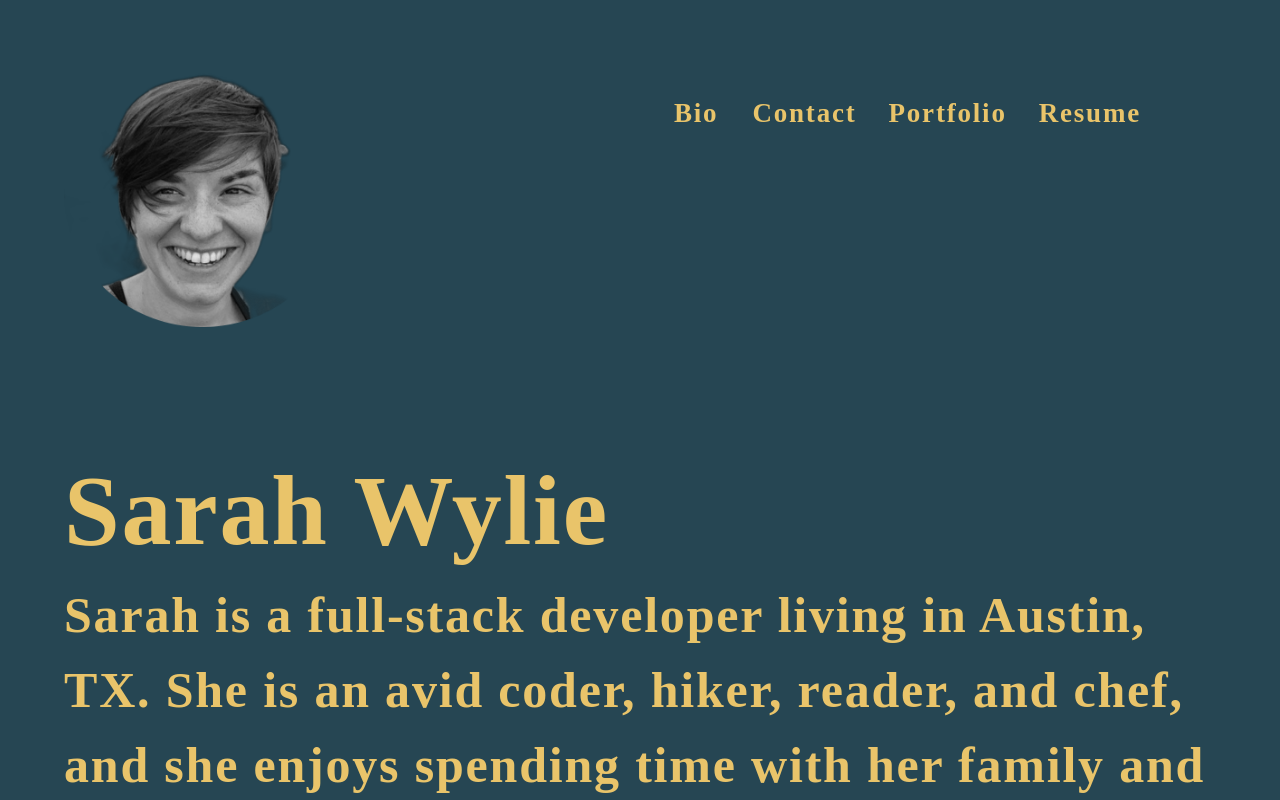
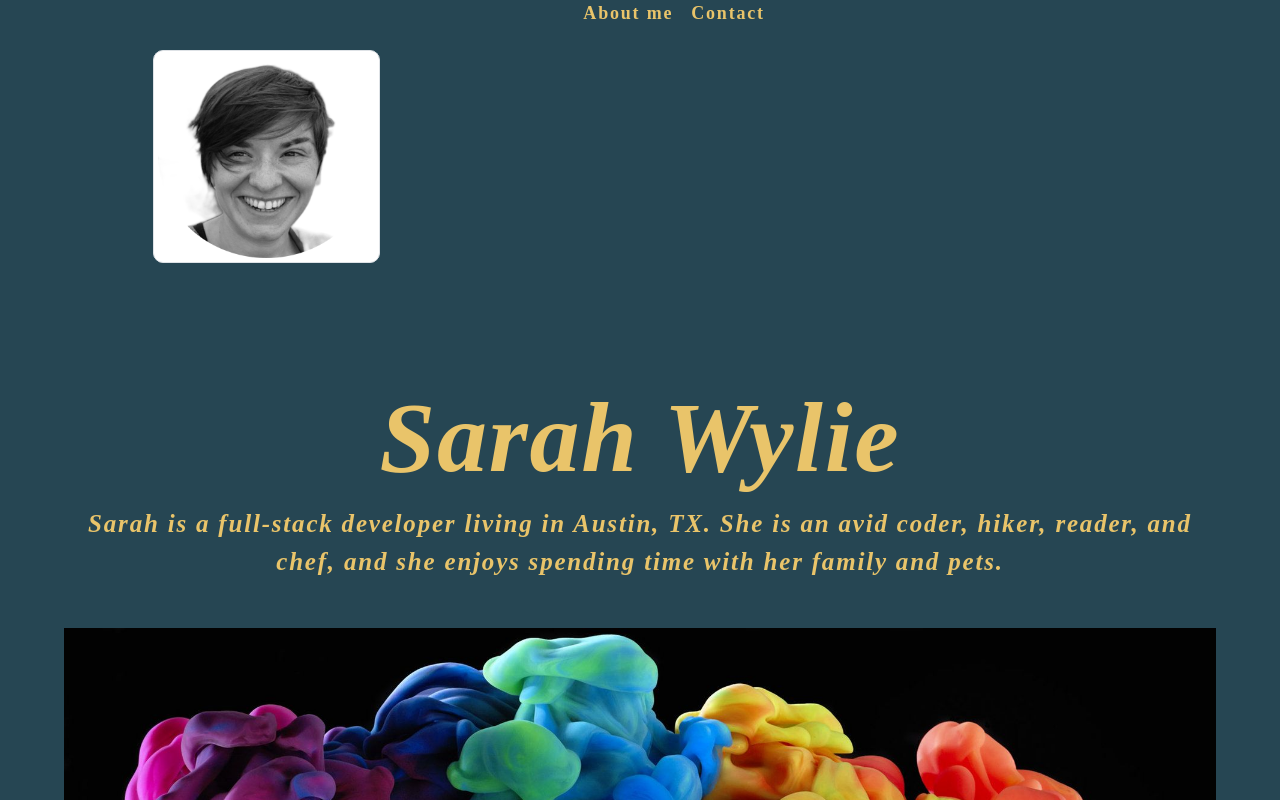
Before and after one commit to sarahwylie/hello-wylie, a React (Create React App) app: page / in a window 1280 px wide. Shown: the top 800 px of the page. Built offline with nearby package versions, Linux system fonts and the light colour scheme.

Commit message:
playing around with functionality

```diff
--- a/public/index.html
+++ b/public/index.html
@@ -24,6 +24,12 @@
       work correctly both with client-side routing and a non-root public URL.
       Learn how to configure a non-root public URL by running `npm run build`.
     -->
+    <link
+      rel="stylesheet"
+      href="https://stackpath.bootstrapcdn.com/bootstrap/4.1.0/css/bootstrap.min.css"
+      integrity="sha384-9gVQ4dYFwwWSjIDZnLEWnxCjeSWFphJiwGPXr1jddIhOegiu1FwO5qRGvFXOdJZ4"
+      crossorigin="anonymous"
+    />
     <title>Sarah Wylie</title>
   </head>
   <body>
@@ -39,5 +45,16 @@
       To begin the development, run `npm start` or `yarn start`.
       To create a production bundle, use `npm run build` or `yarn build`.
     -->
+    <script src="https://code.jquery.com/jquery-3.3.1.slim.min.js"
+    integrity="sha384-q8i/X+965DzO0rT7abK41JStQIAqVgRVzpbzo5smXKp4YfRvH+8abtTE1Pi6jizo"
+    crossorigin="anonymous"></script>
+
+    <script src="https://cdnjs.cloudflare.com/ajax/libs/popper.js/1.14.0/umd/popper.min.js"
+    integrity="sha384-cs/chFZiN24E4KMATLdqdvsezGxaGsi4hLGOzlXwp5UZB1LY//20VyM2taTB4QvJ"
+    crossorigin="anonymous"></script>
+
+    <script src="https://stackpath.bootstrapcdn.com/bootstrap/4.1.0/js/bootstrap.min.js"
+    integrity="sha384-uefMccjFJAIv6A+rW+L4AHf99KvxDjWSu1z9VI8SKNVmz4sk7buKt/6v9KI65qnm"
+    crossorigin="anonymous"></script>
   </body>
 </html>
--- a/src/components/About.js
+++ b/src/components/About.js
@@ -3,7 +3,7 @@ import backgroundImage from '../assets/Rainbosplosion.jpg'
 
 function About() {
     return (
-        <section className='my-5'>
+        <section className='my-5 me'>
             <h1 id="about">Sarah Wylie</h1>
             <div id='blurb'>
                 Sarah is a full-stack developer living in Austin, TX. She is an avid coder, hiker, reader, and chef, and she enjoys spending time with her family and pets.
--- a/src/components/Contact.js
+++ b/src/components/Contact.js
@@ -1,5 +1,5 @@
 import React, { useState } from 'react';
-import { validateEmail } from '../../utils/helpers';
+import { validateEmail } from '../utils/helpers';
 
 function ContactForm() {
     const [formState, setFormState] = useState({ name: '', email: '', message: '' });
--- a/src/components/Nav.js
+++ b/src/components/Nav.js
@@ -1,11 +1,16 @@
 import React from 'react';
 
-function Nav() {
+function Nav(props) {
+    const {
+        contactSelected,
+        setContactSelected
+    } = props;
+
 
     return (
         <header>
             <div className='flex-row'>
-                <div className='col-sm'>
+                <div className='col-5 photo'>
                     <a href='/'>
                         <span role="img" aria-label="img-name">
                             <img src={require(`../assets/profile-pic.png`)}
@@ -16,22 +21,20 @@ function Nav() {
                         </span>
                     </a>
                 </div>
-            <nav className='col'>
-                <ul className='flex-row'>
-                    <li className='col mx-2 navi'>
-                        <a href='#about'>
-                            Bio
+                <nav>
+                    <ul className="flex-row">
+                        <li className="mx-2">
+                            <a data-testid="about" href="#about" onClick={() => setContactSelected(false)}>
+                                About me
                             </a>
                         </li>
-                    <li className='col mx-2 navi'>
-                        <span>Contact</span>
+                        <li className={`mx-2 ${contactSelected && 'navActive'}`}>
+                            <span onClick={() => setContactSelected(true)}>Contact</span>
                         </li>
-                    <li className='col mx-2 navi'>
-                        <span>Portfolio</span>
+                        {<li className={`mx-1 ${!contactSelected && 'navActive'}`}>
+                                <span onClick={() => { setContactSelected(false) }}></span>
                             </li>
-                    <li className='col mx-2 navi'>
-                        <span>Resume</span>
-                    </li>
+                        }
                     </ul>
                 </nav>
             </div>
--- a/src/components/Resume.js
+++ b/src/components/Resume.js
@@ -7,10 +7,10 @@ function Resume() {
             <div id='technical'>
                 <div id='techTitle'>
                 <h2>Technical Skills Dump</h2>
-                <h3>Use Ctrl+F to find out if I'm a good match for your needs!</h3>
+                <h3>Use <code>{"Ctrl+F"}</code> to find out if I'm a good match for your needs!</h3>
                 </div>
                 <div id='techSkills'>
-                Faker.js HTML JavaScript CSS GitHub FontAwesome Node.js Front-End Back-End REACT SEO(SearchEngineOptimization) GraphQL Iconic ES6 Markdown Python Bootstrap Sequelize MongoDB Mongoose SQL NoSQL Jest Express.js JQuery Webpack API(RESTful,server-side) Apollo AJAX MVC(ModelViewController) State Agile MERN Bulma Mobile-Responsiveness PWA
+                Faker.js HTML JavaScript CSS GitHub FontAwesome Node.js Front-End Back-End REACT SEO(SearchEngineOptimization) GraphQL Iconic ES6 Markdown Python Bootstrap Sequelize MongoDB Mongoose SQL NoSQL Jest Express.js JQuery Webpack API(RESTful,server-side) Apollo AJAX MVC(ModelViewController) State Agile MERN Bulma Mobile-Responsiveness PWA DOM(DocumentObjectModel)
                 </div>
             </div>
         </section>
--- a/src/index.css
+++ b/src/index.css
@@ -58,7 +58,9 @@ body {
   height: 65%;
   width: 45%;
   border-radius: 10px;
-  margin: 10%
+  margin: 10%;
+  /* background: var(--dark);
+  border: none */
 }
 
 .navi {
@@ -138,7 +140,11 @@ button {
   background-color: var(--secondary);
 }
 
-#about #blurb {
+.photo {
+  text-align: center;
+}
+
+.me {
   text-align: center;
   font-style: oblique;
 }
@@ -150,7 +156,7 @@ button {
 }
 
 #blurb {
-  font-size: 50px;
+  font-size: 25px;
 }
 
 button:hover {
```
Also changed, not shown: src/components/Portfolio.js (added, +105 -0 lines). Lines whose indentation alone changed are shown as unchanged.
